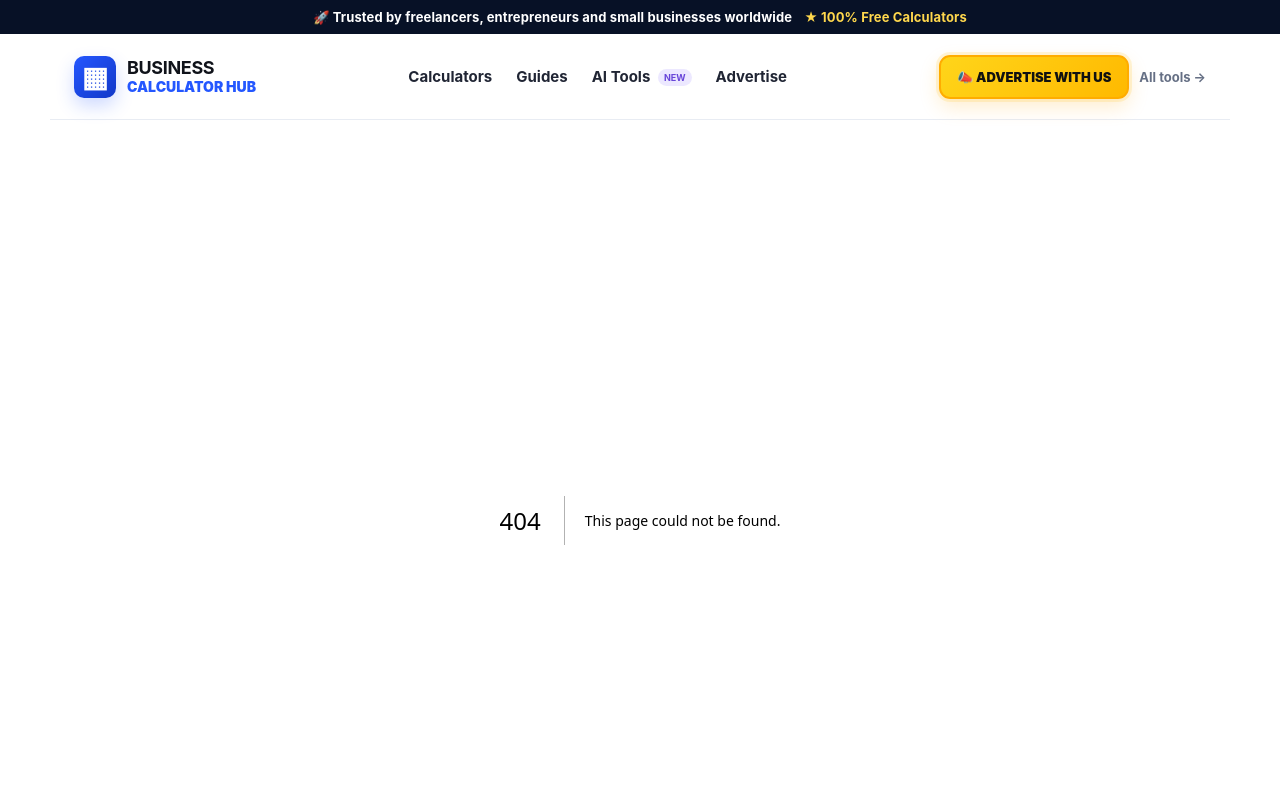
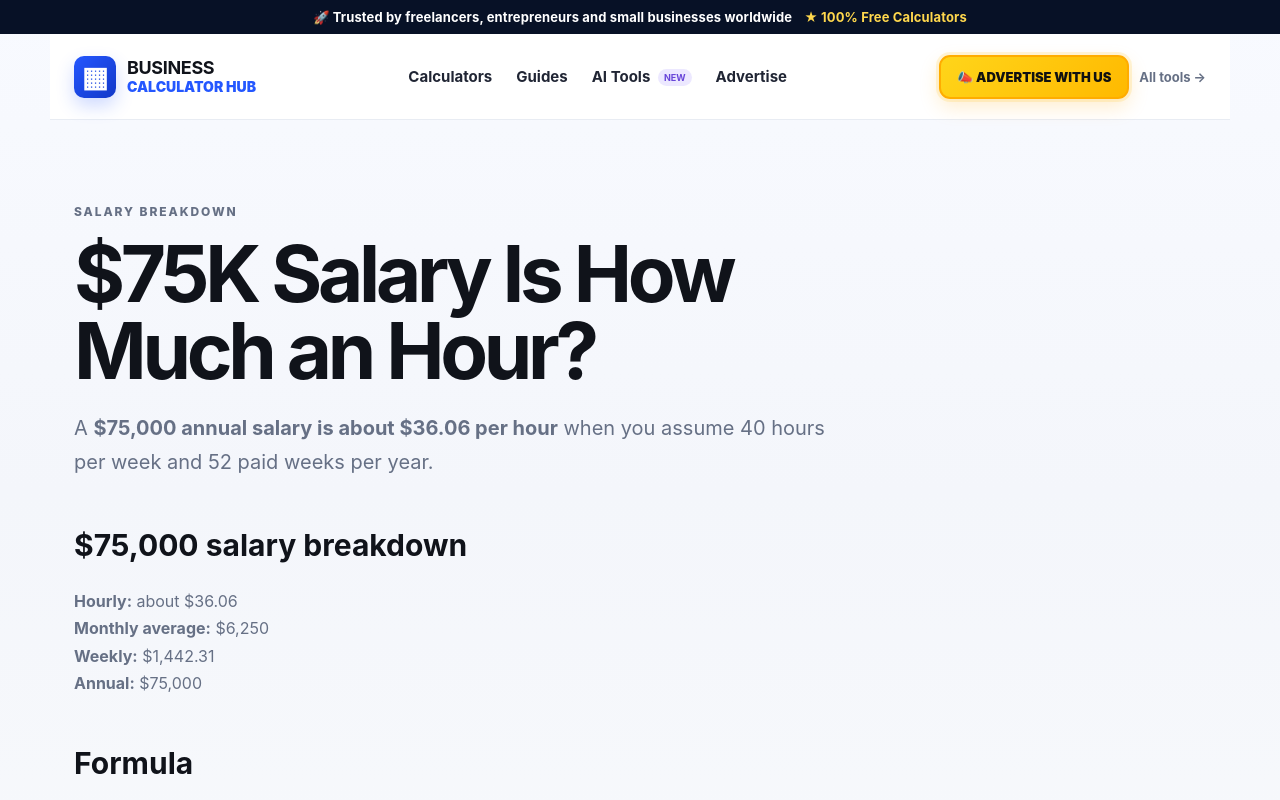
Before and after one commit to luizferdazzi-commits/business-calculator-hub, a Next.js app: page /guides/75k-salary-is-how-much-an-hour in a window 1280 px wide. Before the commit this address had no page. Shown: the top 800 px of the page. Built offline with nearby package versions, Linux system fonts and the light colour scheme.

Commit message:
Add $75K salary long-tail guide

```diff
--- /dev/null
+++ b/app/guides/75k-salary-is-how-much-an-hour/page.tsx
@@ -0,0 +1,3 @@
+import type { Metadata } from 'next';import Link from 'next/link';
+export const metadata:Metadata={title:'$75K Salary Is How Much an Hour?',description:'Convert a $75,000 annual salary into an estimated hourly, monthly and weekly rate.',alternates:{canonical:'/guides/75k-salary-is-how-much-an-hour'}};
+export default function Page(){return <main className="shell"><article className="article"><p className="eyebrow">SALARY BREAKDOWN</p><h1>$75K Salary Is How Much an Hour?</h1><p className="lead">A <strong>$75,000 annual salary is about $36.06 per hour</strong> when you assume 40 hours per week and 52 paid weeks per year.</p><h2>$75,000 salary breakdown</h2><p><strong>Hourly:</strong> about $36.06<br/><strong>Monthly average:</strong> $6,250<br/><strong>Weekly:</strong> $1,442.31<br/><strong>Annual:</strong> $75,000</p><h2>Formula</h2><p>$75,000 ÷ 2,080 working hours = approximately $36.06 per hour. This is a gross-pay comparison and does not account for taxes, benefits, overtime or unpaid time.</p><Link className="primary" href="/salary-to-hourly-calculator">Use the Salary to Hourly Calculator →</Link></article></main>}
```
